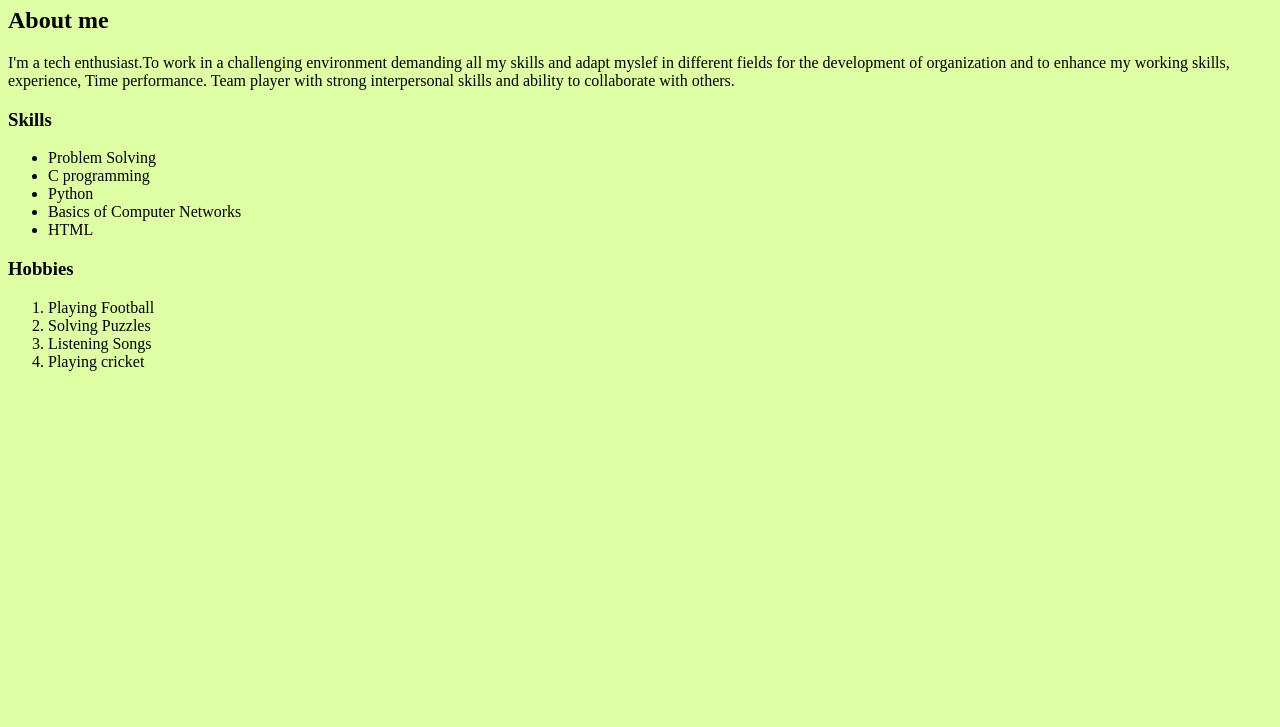
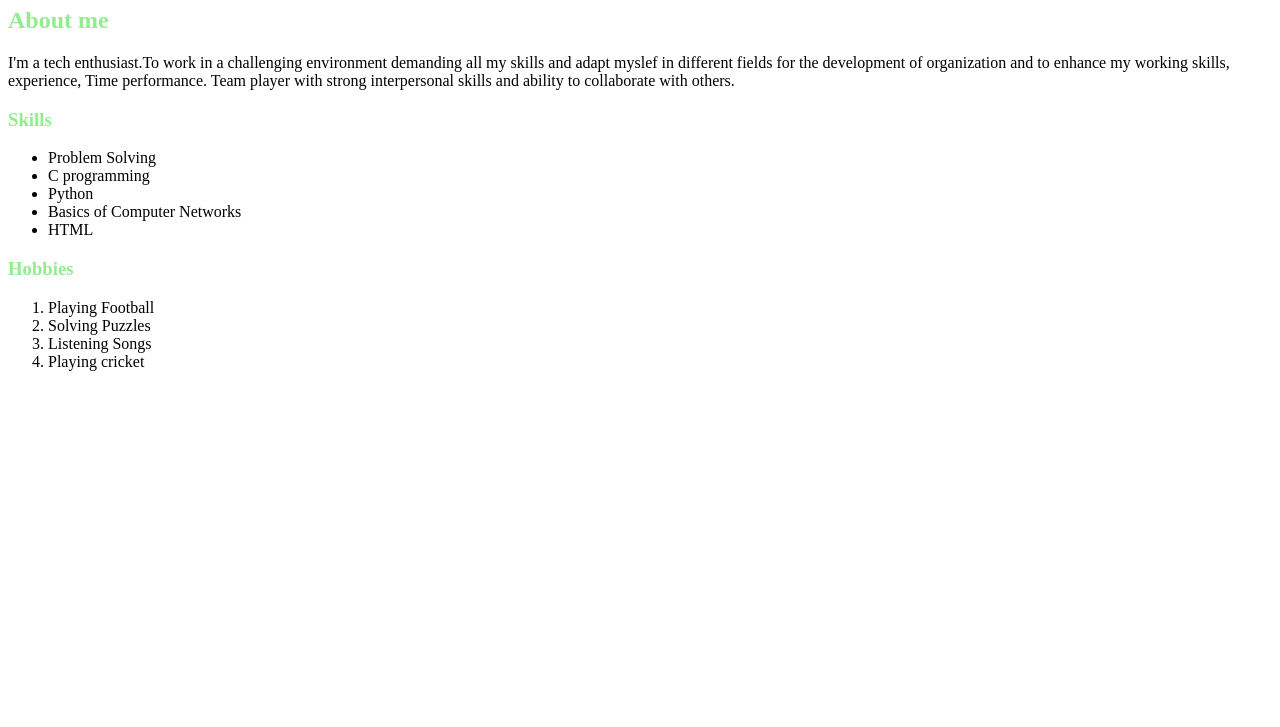
Before and after one commit to kranthy09/portfolio-website, a plain HTML site: page portfolio.html in a window 1280 px wide. Shown: the part 73-800 px from the top of the page. Drawn offline with Linux system fonts and the light colour scheme.

Commit message:
Added basic webpage

```diff
--- a/portfolio.html
+++ b/portfolio.html
@@ -1,5 +1,5 @@
 <!DOCTYPE html>
-<html style="background-color: #DFFFA5">
+<html>
     <head>
         <title>
             My Portfolio
@@ -8,14 +8,14 @@
     <body>
         <div>
             <h1>G Kranthi Kumar</h1>
-            <h2>About me</h2>
+            <h2 style="color: lightgreen">About me</h2>
             <p>I'm a tech enthusiast.To work in a challenging environment
             demanding all my skills and adapt myslef in different fields
             for the development of organization and to enhance my working
             skills, experience, Time performance.
             Team player with strong interpersonal skills and
             ability to collaborate with others.</p>
-            <h3>Skills</h3>
+            <h3 style="color: lightgreen">Skills</h3>
             <ul>
                 <li>Problem Solving</li>
                 <li>C programming</li>
@@ -23,7 +23,7 @@
                 <li>Basics of Computer Networks</li>
                 <li>HTML</li>
             </ul>
-            <h3>Hobbies</h3>
+            <h3 style="color: lightgreen">Hobbies</h3>
             <ol>
                 <li>Playing Football</li>
                 <li>Solving Puzzles</li>
```
